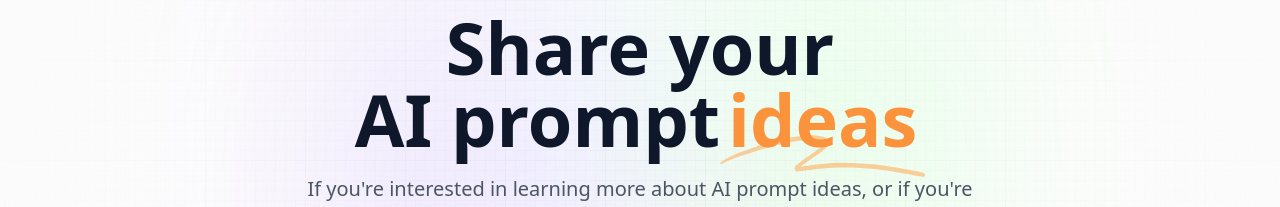
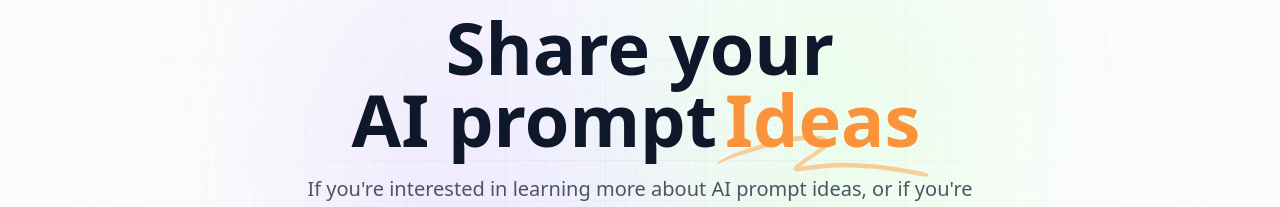
Before and after one commit to manulthanura/Prompt-Community, a Next.js app: page / in a window 1280 px wide. Shown: the part 145-352 px from the top of the page. Built offline with nearby package versions, Linux system fonts and the light colour scheme; no server answers; the database is empty.

Commit message:
Update page.jsx

```diff
--- a/app/page.jsx
+++ b/app/page.jsx
@@ -12,7 +12,7 @@ const Home = () => {
       <h1 class="mx-auto max-w-4xl font-display text-5xl font-bold tracking-normal text-slate-900 sm:text-7xl">Share your <br />AI prompt
           <span class="relative whitespace-nowrap text-orange-400">
               <svg aria-hidden="true" viewBox="0 0 418 42" class="absolute top-2/3 left-0 h-[0.58em] w-full fill-orange-300/70" preserveAspectRatio="none"><path d="M203.371.916c-26.013-2.078-76.686 1.963-124.73 9.946L67.3 12.749C35.421 18.062 18.2 21.766 6.004 25.934 1.244 27.561.828 27.778.874 28.61c.07 1.214.828 1.121 9.595-1.176 9.072-2.377 17.15-3.92 39.246-7.496C123.565 7.986 157.869 4.492 195.942 5.046c7.461.108 19.25 1.696 19.17 2.582-.107 1.183-7.874 4.31-25.75 10.366-21.992 7.45-35.43 12.534-36.701 13.884-2.173 2.308-.202 4.407 4.442 4.734 2.654.187 3.263.157 15.593-.78 35.401-2.686 57.944-3.488 88.365-3.143 46.327.526 75.721 2.23 130.788 7.584 19.787 1.924 20.814 1.98 24.557 1.332l.066-.011c1.201-.203 1.53-1.825.399-2.335-2.911-1.31-4.893-1.604-22.048-3.261-57.509-5.556-87.871-7.36-132.059-7.842-23.239-.254-33.617-.116-50.627.674-11.629.54-42.371 2.494-46.696 2.967-2.359.259 8.133-3.625 26.504-9.81 23.239-7.825 27.934-10.149 28.304-14.005.417-4.348-3.529-6-16.878-7.066Z"></path></svg>
-              <span class="relative mx-2">ideas</span>
+              <span class="relative mx-2">Ideas</span>
           </span>
       </h1>
       {/* <p class="mx-auto mt-12 max-w-xl text-lg text-slate-700 leading-7">If you're interested in learning more about AI prompt ideas, or if you're just looking for a place to share your own ideas, then the AI Prompt Ideas Community is the perfect place for you.</p> */}
```
